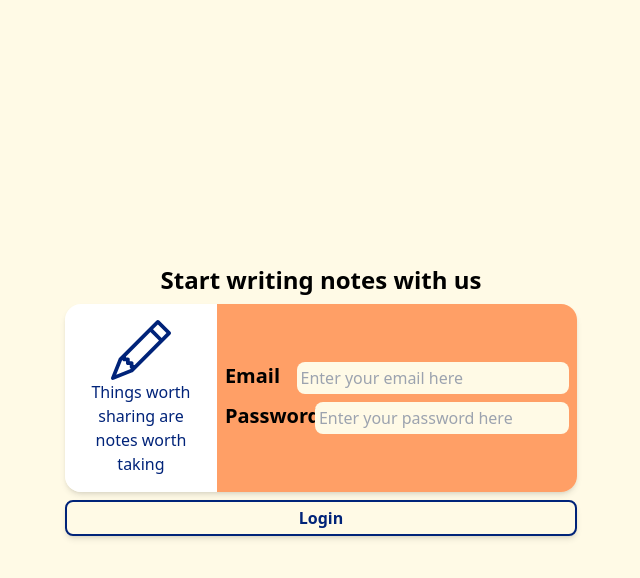
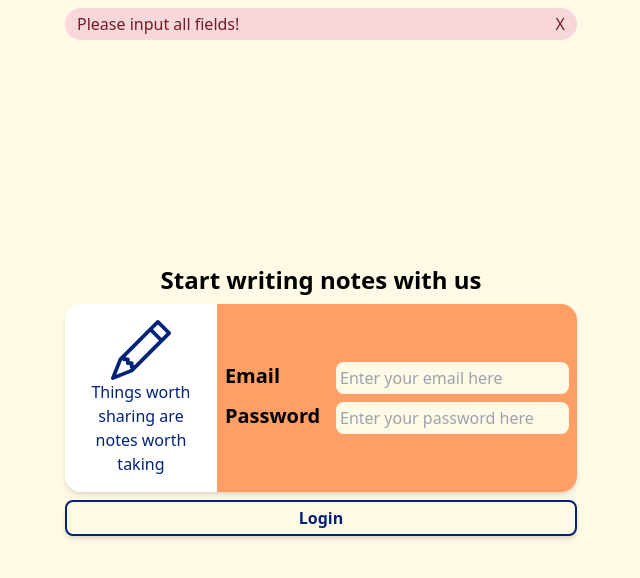
Before and after one commit to swiftee19/NoteTaker, a React (Vite) app: page / in a window 1280 px wide. Both pictures are taken after a click on the button "Login". Shown: the top 578 px of the page, without its empty margins (319-959 px from the left). Built offline with nearby package versions, Linux system fonts and the light colour scheme.

Commit message:
feat: Alert

```diff
--- a/src/App.tsx
+++ b/src/App.tsx
@@ -1,5 +1,6 @@
 import {Route, Routes} from "react-router-dom";
 import LoginPage from "./pages/LoginPage.tsx";
+import TestPage from "./pages/TestPage.tsx";
 
 function App() {
     return (
@@ -10,7 +11,7 @@ function App() {
                 }/>
                 <Route path={'/test'} element={
                     <>
-                        <p>test</p>
+                        <TestPage/>
                     </>
                 }/>
             </Routes>
--- /dev/null
+++ b/src/components/Alert.tsx
@@ -0,0 +1,63 @@
+import {AlertTypes} from "../helper/alertTypes.ts";
+
+export function Alert({alertType, alertMessage, closeAlert}: {
+    alertType: AlertTypes,
+    alertMessage: string,
+    closeAlert: () => void
+}) {
+
+    function destroyAlert() {
+        closeAlert()
+    }
+
+    switch (alertType) {
+        case AlertTypes.SUCCESS:
+            return (
+                <>
+                    <div
+                        className={"flex flex-row justify-between align-middle bg-successBg py-1 px-3 w-2/5 rounded fixed z-50 left-1/2 top-2 -translate-x-1/2 rounded-2xl animate-slideDown"}>
+                        <p className={"text-successText font-medium w-fit"}>{alertMessage}</p>
+                        <button className={"text-successText font-medium hover:text-primary duration-300"}
+                                onClick={() => destroyAlert()}>X
+                        </button>
+                    </div>
+                </>
+            )
+        case AlertTypes.ERROR:
+            return (
+                <>
+                    <div
+                        className={"flex flex-row justify-between align-middle bg-errorBg py-1 px-3 w-2/5 rounded fixed z-50 left-1/2 top-2 -translate-x-1/2 rounded-2xl animate-slideDown"}>
+                        <p className={"text-errorText font-medium w-fit"}>{alertMessage}</p>
+                        <button className={"text-errorText font-medium hover:text-primary duration-300"}
+                                onClick={() => destroyAlert()}>X
+                        </button>
+                    </div>
+                </>
+            )
+        case AlertTypes.WARNING:
+            return (
+                <>
+                    <div
+                        className={"flex flex-row justify-between align-middle bg-warningBg py-1 px-3 w-2/5 rounded fixed z-50 left-1/2 top-2 -translate-x-1/2 rounded-2xl animate-slideDown"}>
+                        <p className={"text-warningText font-medium w-fit"}>{alertMessage}</p>
+                        <button className={"text-warningText font-medium hover:text-primary duration-300"}
+                                onClick={() => destroyAlert()}>X
+                        </button>
+                    </div>
+                </>
+            )
+        case AlertTypes.INFO:
+            return (
+                <>
+                    <div
+                        className={"flex flex-row justify-between align-middle bg-infoBg py-1 px-3 w-2/5 rounded fixed z-50 left-1/2 top-2 -translate-x-1/2 rounded-2xl animate-slideDown"}>
+                        <p className={"text-infoText font-medium w-fit"}>{alertMessage}</p>
+                        <button className={"text-infoText font-medium hover:text-primary duration-300"}
+                                onClick={() => destroyAlert()}>X
+                        </button>
+                    </div>
+                </>
+            )
+    }
+}
--- /dev/null
+++ b/src/helper/alertTypes.ts
@@ -0,0 +1,6 @@
+export enum AlertTypes{
+    SUCCESS,
+    ERROR,
+    WARNING,
+    INFO
+}
--- a/src/pages/LoginPage.tsx
+++ b/src/pages/LoginPage.tsx
@@ -1,11 +1,33 @@
 import {useState} from "react";
+import {AlertTypes} from "../helper/alertTypes.ts";
+import {Alert} from "../components/Alert.tsx";
 
 function LoginPage() {
     const [email, setEmail] = useState<string>("")
     const [password, setPassword] = useState<string>("")
+    const [alertType, setAlertType] = useState<AlertTypes | null>(null)
+    const [alertMessage, setAlertMessage] = useState<string>("")
+
+    const closeAlert = () => {
+        setAlertType(() => null)
+        setAlertMessage(() => ``)
+    }
+
+    const showAlert = (type: AlertTypes, message: string) => {
+        setAlertType(() => type)
+        setAlertMessage(() => message)
+    }
+    const login = async () => {
+        if (email === "" || password === "") {
+            showAlert(AlertTypes.ERROR, "Please input all fields!")
+            return
+        }
+        showAlert(AlertTypes.SUCCESS, "Login successful!")
+    }
 
     return (
         <>
+            {alertType != null && <Alert alertMessage={alertMessage} alertType={alertType} closeAlert={closeAlert}/>}
             <div className={"w-screen h-screen bg-primary flex flex-col items-center justify-center gap-2"}>
                 <h1 className={"text-2xl font-bold"}>Start writing notes with us</h1>
                 <div className={"w-2/5 flex flex-row shadow-md rounded-2xl"}>
@@ -17,20 +39,25 @@ function LoginPage() {
                     <form
                         className={"w-full bg-secondary flex flex-col justify-center items-start rounded-r-2xl p-2 gap-2"}>
                         <div className={"w-full flex flex-row gap-1"}>
-                            <label htmlFor={"email"} className={"text-xl font-bold w-1/4"}>Email</label>
-                            <input id={"email"} className={"rounded-lg bg-primary p-1 w-full"} value={email} placeholder={"Enter your email here"} onChange={(event)=>{
+                            <label htmlFor={"email"} className={"text-xl font-bold w-40"}>Email</label>
+                            <input type={"email"} id={"email"} className={"rounded-lg bg-primary p-1 w-full"}
+                                   value={email} placeholder={"Enter your email here"} onChange={(event) => {
                                 setEmail(event.target.value)
                             }}/>
                         </div>
                         <div className={"w-full flex flex-row gap-1"}>
-                            <label htmlFor={"password"} className={"text-xl font-bold w-1/4"}>Password</label>
-                            <input id={"password"} className={"rounded-lg bg-primary p-1 w-full"} value={password} placeholder={"Enter your password here"} onChange={(event)=>{
+                            <label htmlFor={"password"} className={"text-xl font-bold w-40"}>Password</label>
+                            <input type={"password"} id={"password"} className={"rounded-lg bg-primary p-1 w-full"}
+                                   value={password} placeholder={"Enter your password here"} onChange={(event) => {
                                 setPassword(event.target.value)
                             }}/>
                         </div>
                     </form>
                 </div>
-                <button className={"w-2/5 bg-primary py-1 text-quaternary font-bold rounded-lg shadow-md duration-300 border-2 border-quaternary hover:bg-quaternary hover:text-primary"}>Login</button>
+                <button
+                    className={"w-2/5 bg-primary py-1 text-quaternary font-bold rounded-lg shadow-md duration-300 border-2 border-quaternary hover:bg-quaternary hover:text-primary"}
+                    onClick={() => login()}>Login
+                </button>
             </div>
         </>
     )
--- a/tailwind.config.js
+++ b/tailwind.config.js
@@ -13,8 +13,31 @@ export default {
             white: "#ffffff",
             black: "#000000",
             gray: "#cdc9c9",
+            successText: "#166025",
+            successBg: "#7edc8c",
+            errorText: "#721c24",
+            errorBg: "#f8d7da",
+            warningText: "#664d03",
+            warningBg: "#fff3cd",
+            infoText: "#0c5460",
+            infoBg: "#d1ecf1",
         },
-        extend: {},
+        extend: {
+            animation: {
+                slideDown: "slideDown 0.5s ease-in-out",
+                slideUp: "slideUp 0.5s ease-in-out"
+            },
+            keyframes: {
+                slideDown: {
+                    "0%": { opacity: 0, marginTop: "-100px" },
+                    "100%": { opacity: 1, marginTop: "0" }
+                },
+                slideUp: {
+                    "0%": { opacity: 1, marginTop: "0" },
+                    "100%": { opacity: 0, marginTop: "-100px" }
+                }
+            }
+        }
     },
     plugins: [],
 }
```
